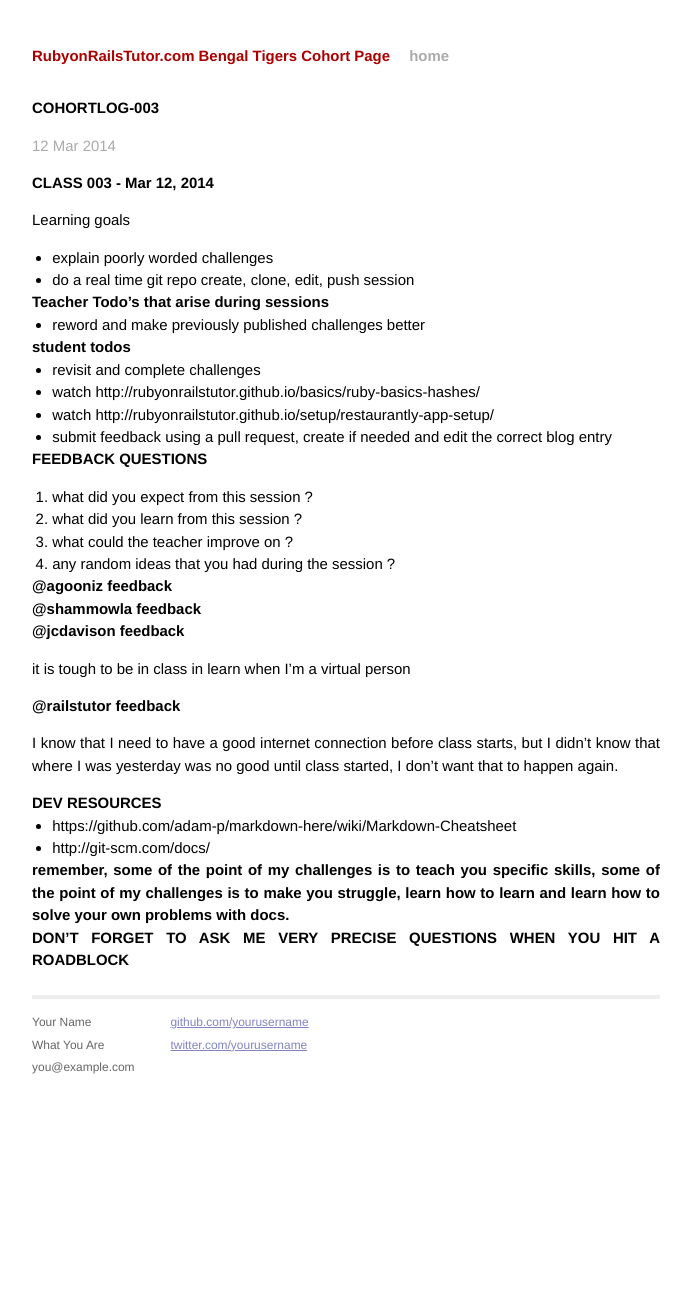
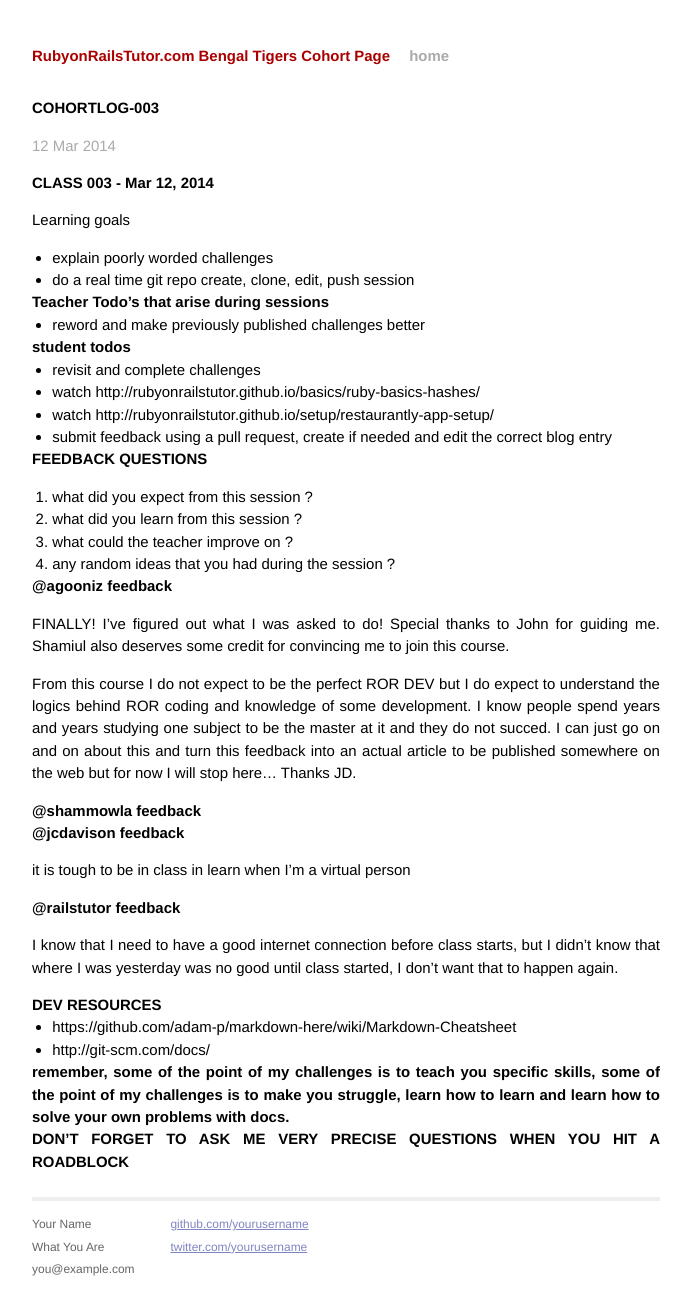
Before and after one commit to shammowla/bengaltigers, a Jekyll site: the page built from _posts/2014-03-13-cohort-session-log.md, in a window 1280 px wide. Shown: the whole page, without its empty margins (294-985 px from the left). Built offline with Jekyll 4.4.1, drawn with Linux system fonts in a browser that asks for light colours; Markdown is read by kramdown in place of the engine named in the settings; before the commit the page ends 1091 px from its top, so only the background shows below that.

Commit message:
mohammed added feedback for agooninz

```diff
--- a/_config.yml
+++ b/_config.yml
@@ -1,5 +1,5 @@
 name: RubyonRailsTutor.com Bengal Tigers Cohort Page
 markdown: redcarpet
 pygments: true
-url: http://rubyonrailstutor.github.io/bengaltigers
-# url: http://localhost:4000
+# url: http://rubyonrailstutor.github.io/bengaltigers
+url: http://localhost:4000
--- a/_posts/2014-03-13-cohort-session-log.md
+++ b/_posts/2014-03-13-cohort-session-log.md
@@ -31,6 +31,9 @@ Learning goals
 4. any random ideas that you had during the session ?
 
 ### @agooniz feedback
+FINALLY! I've figured out what I was asked to do! Special thanks to John for guiding me. Shamiul also deserves some credit for convincing me to join this course.
+
+From this course I do not expect to be the perfect ROR DEV but I do expect to understand the logics behind ROR coding and knowledge of some development. I know people spend years and years studying one subject to be the master at it and they do not succed. I can just go on and on about this and turn this feedback into an actual article to be published somewhere on the web but for now I will stop here... Thanks JD.
 
 ### @shammowla feedback
 
```
